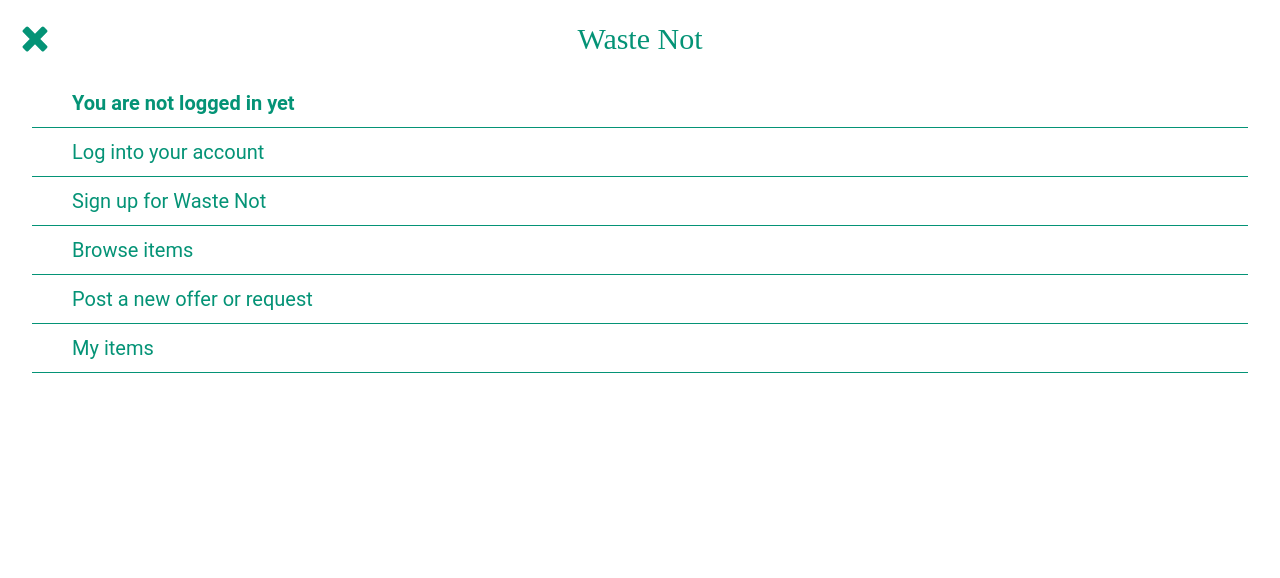
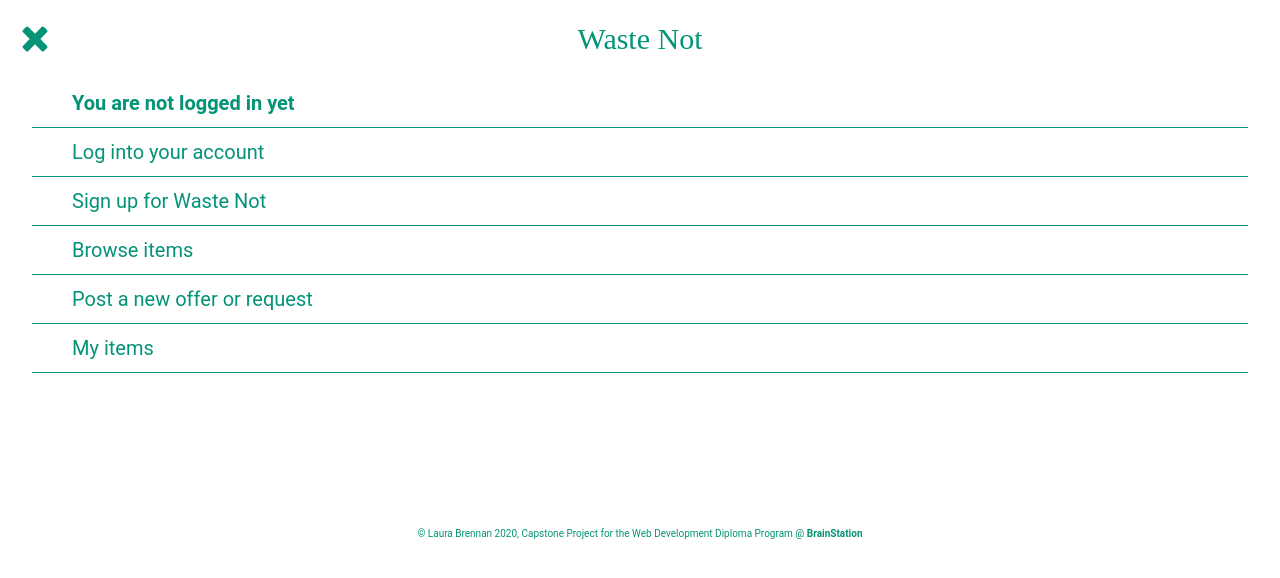
Before and after one commit to laurajbrennan/capstone, a React (Create React App) app in the folder client/: page /menu in a window 1280 px wide. Shown: the top 578 px of the page. Built offline with nearby package versions, Linux system fonts and the light colour scheme.

Commit message:
added a little copyright line to the menu component to say this is my project and link to BrainStation

```diff
--- a/client/src/components/pages/Menu.js
+++ b/client/src/components/pages/Menu.js
@@ -42,6 +42,18 @@
           My items
         </Link>
       </div>
+      <footer className="menu__footer">
+        <span className="menu__footer-text">
+          &copy; Laura Brennan 2020, Capstone Project for the Web Development
+          Diploma Program @{" "}
+          <a
+            href="http://www.brainstation.io"
+            className="menu__footer-text menu__link--bold"
+          >
+            BrainStation
+          </a>
+        </span>
+      </footer>
     </section>
   );
 }
--- a/client/src/styles/main.css
+++ b/client/src/styles/main.css
@@ -278,6 +278,22 @@
 
 .menu__link--bold {
   font-weight: bold;
+}
+
+.menu__footer {
+  position: absolute;
+  bottom: -150px;
+  margin: 0;
+  padding: 0;
+}
+
+.menu__footer-text {
+  font-family: "Roboto", sans-serif;
+  font-size: 10px;
+  line-height: 10px;
+  color: #049376;
+  margin: 0;
+  padding: 0;
 }
 
 @media only screen and (min-width: 670px) {
--- a/client/src/styles/partials/_menu.scss
+++ b/client/src/styles/partials/_menu.scss
@@ -38,6 +38,17 @@
       font-weight: bold;
     }
   }
+  &__footer {
+    position: absolute;
+    bottom: -150px;
+    margin: 0;
+    padding: 0;
+    &-text {
+      @include text(10px, 10px, $secondary);
+      margin: 0;
+      padding: 0;
+    }
+  }
 }
 
 @include medium {
```
Also changed, not shown: 1 other file (tests, documents, lock files or other folders).
